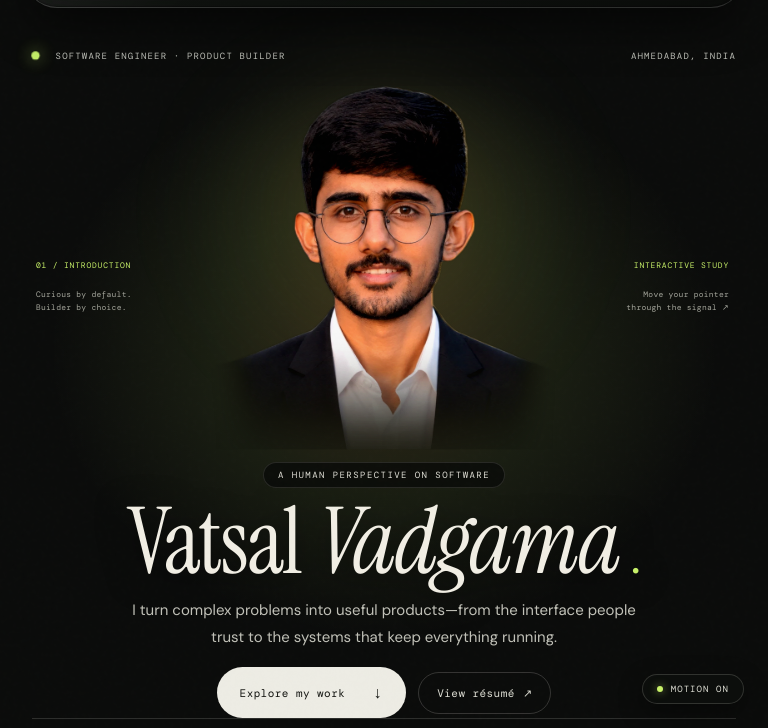
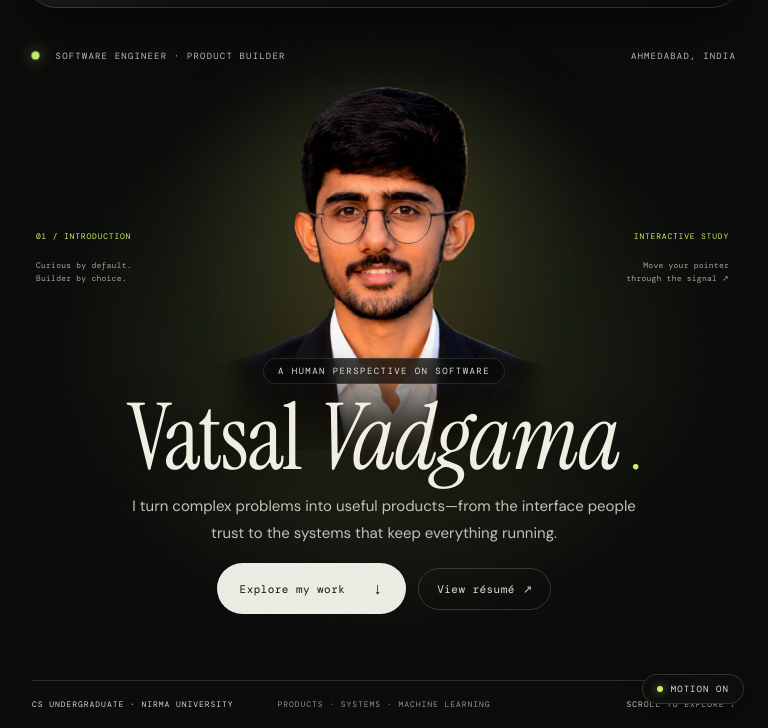
Before and after one commit to vatsal3030/vatsal-vadgama, a website: page index.html in a window 768 px wide. Shown: the part 72-800 px from the top of the page. Drawn offline with nearby package versions, Linux system fonts and the light colour scheme; animation ran at ten frames a second.

Commit message:
style: calibrate subtle hero-copy padding for desktop and tablet

```diff
--- a/index.html
+++ b/index.html
@@ -13,7 +13,7 @@
     <link href="https://fonts.googleapis.com/css2?family=DM+Mono:wght@400;500&family=DM+Sans:wght@400;500;600;700&family=Instrument+Serif:ital@0;1&family=Manrope:wght@400;500;600;700;800&display=swap" rel="stylesheet" />
 
     <link rel="icon" type="image/svg+xml" href="assets/favicon.svg" />
-    <link rel="stylesheet" href="styles.css?v=7" />
+    <link rel="stylesheet" href="styles.css?v=8" />
   </head>
   <body>
     <div class="grain" aria-hidden="true"></div>
--- a/styles.css
+++ b/styles.css
@@ -626,7 +626,7 @@ main {
   width: 100%;
   max-width: 1320px;
   margin: 0 auto;
-  padding-top: 450px;
+  padding-top: 428px;
   text-align: center;
 }
 
@@ -2402,7 +2402,7 @@ main {
   }
 
   .hero-copy {
-    padding-top: 410px;
+    padding-top: 350px;
   }
 
   .hero h1.hero-title {
@@ -2499,7 +2499,7 @@ main {
   }
 
   .hero-copy {
-    padding-top: clamp(360px, 50vh, 440px);
+    padding-top: clamp(270px, 37vh, 330px);
   }
 
   .hero-decoration {
```
